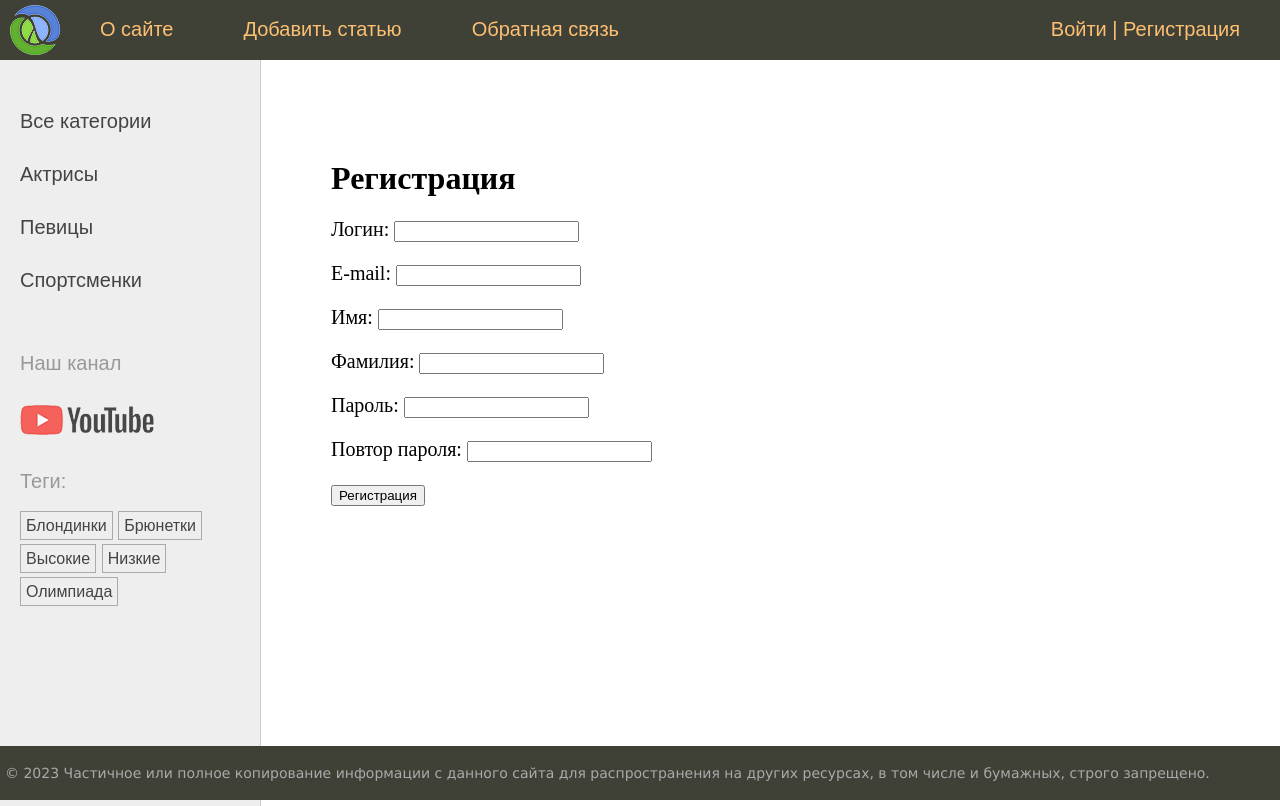
After one commit to zhenya001122/django, a Django app: page /users/register/ in a window 1280 px wide. The commit adds this page. Run offline with Django 4.2, Linux system fonts and the light colour scheme; data comes from the database, SQL or seed files in the repository; both versions use the stored data as it was after the commit.

Commit message:
64 register users

```diff
--- a/sitewomen/templates/base.html
+++ b/sitewomen/templates/base.html
@@ -23,7 +23,7 @@
 {% if user.is_authenticated %}
     <li class="last"> {{ user.username }} | <a href="{% url 'users:logout' %}">Выйти</a></li>
 {% else %}
-    <li class="last"><a href="{% url 'users:login' %}">Войти</a> | <a href="#">Регистрация</a></li>
+    <li class="last"><a href="{% url 'users:login' %}">Войти</a> | <a href="{% url 'users:register' %}">Регистрация</a></li>
 {% endif %}
 			</ul>
 			<div class="clear"></div>
--- a/sitewomen/users/forms.py
+++ b/sitewomen/users/forms.py
@@ -12,3 +12,30 @@ class LoginUserForm(AuthenticationForm):
     class Meta:
         model = get_user_model()
         fields = ['username', 'password']
+
+
+class RegisterUserForm(forms.ModelForm):
+    username = forms.CharField(label="Логин")
+    password = forms.CharField(label="Пароль", widget=forms.PasswordInput())
+    password2 = forms.CharField(label="Повтор пароля", widget=forms.PasswordInput())
+
+    class Meta:
+        model = get_user_model()
+        fields = ['username', 'email', 'first_name', 'last_name', 'password', 'password2']
+        labels = {
+            'email': 'E-mail',
+            'first_name': "Имя",
+            'last_name': "Фамилия",
+        }
+
+    def clean_password2(self):
+        cd = self.cleaned_data
+        if cd['password'] != cd['password2']:
+            raise forms.ValidationError("Пароли не совпадают!")
+        return cd['password']
+
+    def clean_email(self):
+        email = self.cleaned_data['email']
+        if get_user_model().objects.filter(email=email).exists():
+            raise forms.ValidationError("Такой E-mail уже существует!")
+        return email
--- /dev/null
+++ b/sitewomen/users/templates/users/register.html
@@ -0,0 +1,12 @@
+{% extends 'base.html' %}
+
+{% block content %}
+    <h1>Регистрация</h1>
+
+<form method="post">
+    {% csrf_token %}
+    <input type="hidden" name="next" value="{{ next }}">
+    {{ form.as_p }}
+    <p><button type="submit">Регистрация</button> </p>
+</form>
+{% endblock %}
--- a/sitewomen/users/urls.py
+++ b/sitewomen/users/urls.py
@@ -7,4 +7,5 @@ app_name = 'users'
 urlpatterns = [
     path('login/', views.LoginUser.as_view(), name='login'),
     path('logout/', LogoutView.as_view(), name='logout'),
+    path('register/', views.register, name='register'),
 ]
--- a/sitewomen/users/views.py
+++ b/sitewomen/users/views.py
@@ -5,7 +5,7 @@ from django.http import HttpResponse, HttpResponseRedirect
 from django.shortcuts import render
 from django.urls import reverse, reverse_lazy
 
-from users.forms import LoginUserForm
+from users.forms import LoginUserForm, RegisterUserForm
 
 
 class LoginUser(LoginView):
@@ -17,21 +17,14 @@ class LoginUser(LoginView):
     #     return reverse_lazy('home')
 
 
-# def login_user(request):
-#     if request.method == "POST":
-#         form = LoginUserForm(request.POST)
-#         if form.is_valid():
-#             cd = form.cleaned_data
-#             user = authenticate(request, username=cd['username'],
-#                                 password=cd['password'])
-#             if user and user.is_active:
-#                 login(request, user)
-#                 return HttpResponseRedirect(reverse('home'))
-#     else:
-#         form = LoginUserForm()
-#     return render(request, 'users/login.html', {'form': form})
-
-
-# def logout_user(request):
-#     logout(request)
-#     return HttpResponseRedirect(reverse('users:login'))
+def register(request):
+    if request.method == 'POST':
+        form = RegisterUserForm(request.POST)
+        if form.is_valid():
+            user = form.save(commit=False)
+            user.set_password(form.cleaned_data['password'])
+            user.save()
+            return render(request, 'users/register_done.html')
+    else:
+        form = RegisterUserForm()
+    return render(request, 'users/register.html', {'form': form})
```
Also changed, not shown: sitewomen/users/templates/users/register_done.html (added, +10 -0 lines), sitewomen/db.sqlite3, sitewomen/women/migrations/0012_women_author_alter_women_photo.py (added).
